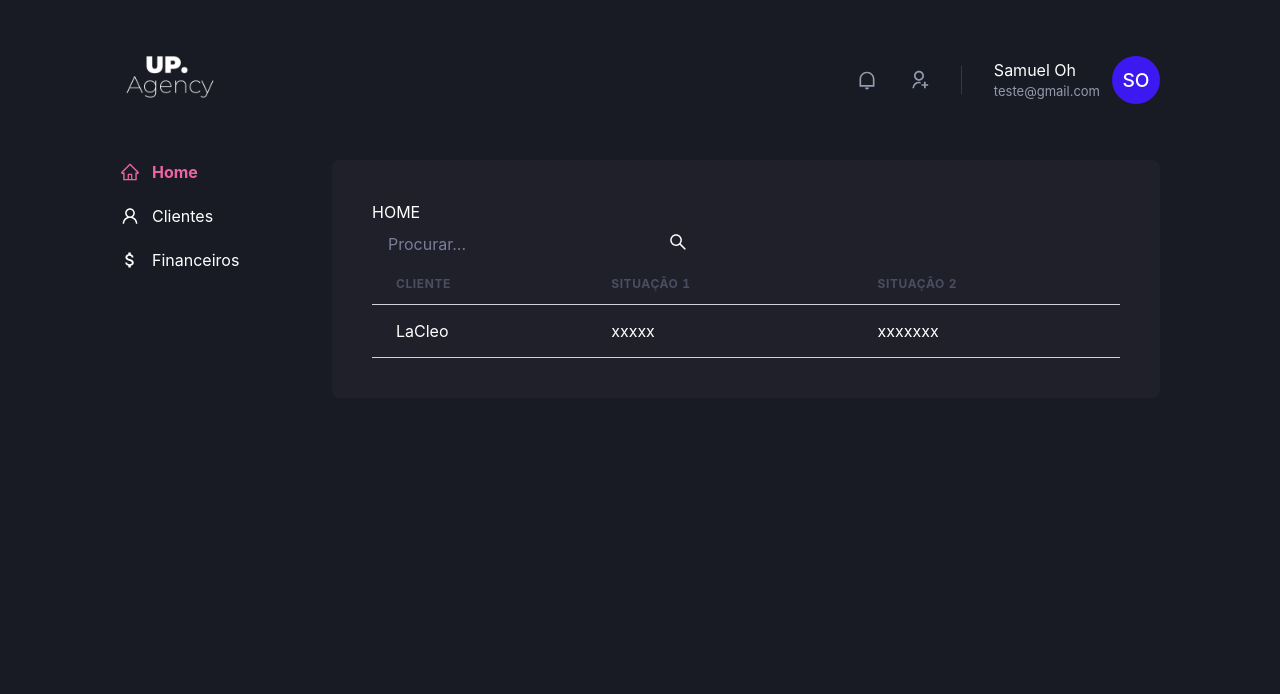
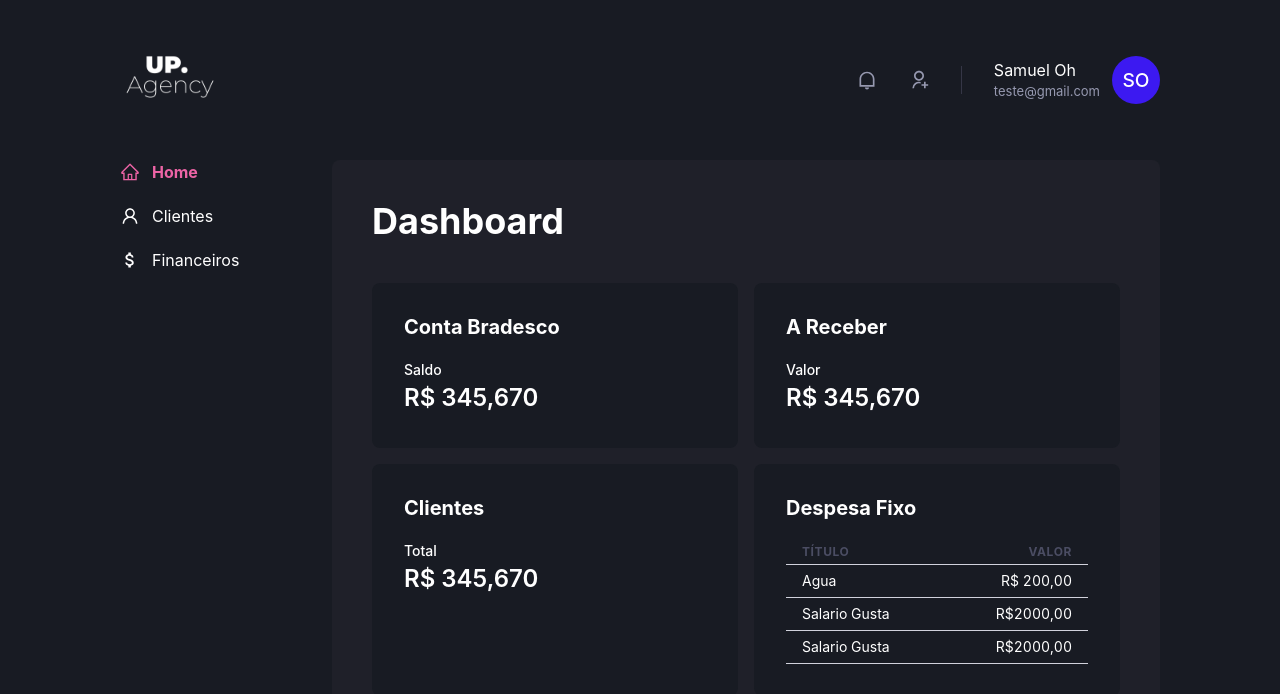
Before and after one commit to samueloh99/FinancialManager, a React (Create React App) app: page / in a window 1280 px wide. Shown: the top 694 px of the page. Built offline with nearby package versions, Linux system fonts and the light colour scheme.

Commit message:
Finished

```diff
--- a/package.json
+++ b/package.json
@@ -10,9 +10,11 @@
     "@testing-library/jest-dom": "^5.11.4",
     "@testing-library/react": "^11.1.0",
     "@testing-library/user-event": "^12.1.10",
+    "apexcharts": "^3.29.0",
     "axios": "^0.23.0",
     "framer-motion": "^4",
     "react": "^17.0.2",
+    "react-apexcharts": "^1.3.9",
     "react-dom": "^17.0.2",
     "react-hook-form": "^7.17.4",
     "react-icons": "^4.2.0",
--- a/src/components/paginas/Financeiro/TableData.js
+++ b/src/components/paginas/Financeiro/TableData.js
@@ -49,8 +49,8 @@ const TableData = ({ isLoading, error, data }) => {
 							return (
 								<Tr key={index}>
 									<Td>{item.titulo}</Td>
-									<Td>{item.tipo === "entrada" && item.valor}</Td>
-									<Td>{item.tipo === "saida" && item.valor}</Td>
+									<Td>R$ {item.tipo === "entrada" && item.valor}</Td>
+									<Td>R$ {item.tipo === "saida" && item.valor}</Td>
 									{isWideVersion && (
 										<>
 											<Td>{item.responsavel}</Td>
--- a/src/components/paginas/Home.js
+++ /dev/null
@@ -1,54 +0,0 @@
-import React from "react";
-
-import {
-	Flex,
-	Text,
-	Input,
-	Icon,
-	Table,
-	Thead,
-	Tr,
-	Th,
-	Tbody,
-	Td,
-} from "@chakra-ui/react";
-
-import { AiOutlineSearch } from "react-icons/ai";
-
-import BaseTemplate from "../../style/BaseTemplateContent";
-
-const Home = () => {
-	return (
-		<BaseTemplate>
-			<Text>HOME</Text>
-			<Flex marginLeft="auto">
-				<Input
-					variant="unstyled"
-					px="4"
-					mr="4"
-					placeholder="Procurar..."
-					_placeholder={{ color: "gray.400" }}
-				/>
-				<Icon as={AiOutlineSearch} fontSize="20" />
-			</Flex>
-			<Table m="30px 0px" variant="simple">
-				<Thead>
-					<Tr>
-						<Th>Cliente</Th>
-						<Th>Situação 1</Th>
-						<Th>Situação 2</Th>
-					</Tr>
-				</Thead>
-				<Tbody>
-					<Tr>
-						<Td>LaCleo</Td>
-						<Td>xxxxx</Td>
-						<Td>xxxxxxx</Td>
-					</Tr>
-				</Tbody>
-			</Table>
-		</BaseTemplate>
-	);
-};
-
-export default Home;
--- /dev/null
+++ b/src/components/paginas/Home/Home.js
@@ -0,0 +1,101 @@
+import React from "react";
+
+import {
+	Flex,
+	Heading,
+	Box,
+	SimpleGrid,
+	Stat,
+	StatLabel,
+	StatNumber,
+	Table,
+	Thead,
+	Tbody,
+	Tr,
+	Th,
+	Td,
+	StatGroup,
+} from "@chakra-ui/react";
+
+import BaseTemplate from "../../../style/BaseTemplateContent";
+
+const Home = () => {
+	return (
+		<BaseTemplate>
+			<Flex direction="column" w="100%">
+				<Heading>Dashboard</Heading>
+				<SimpleGrid
+					flex="1"
+					gap="4"
+					minChildWidth="320px"
+					align="flex-start"
+					mt="10">
+					<Box p="8" bg="gray.900" borderRadius={8}>
+						<Heading fontSize="20px" mb="5">
+							Conta Bradesco
+						</Heading>
+						<StatGroup>
+							<Stat>
+								<StatLabel>Saldo</StatLabel>
+								<StatNumber>R$ 345,670</StatNumber>
+							</Stat>
+						</StatGroup>
+					</Box>
+					<Box p="8" bg="gray.900" borderRadius={8}>
+						<Heading fontSize="20px" mb="5">
+							A Receber
+						</Heading>
+						<StatGroup>
+							<Stat>
+								<StatLabel>Valor</StatLabel>
+								<StatNumber>R$ 345,670</StatNumber>
+							</Stat>
+						</StatGroup>
+					</Box>
+					<Box p="8" bg="gray.900" borderRadius={8}>
+						<Heading fontSize="20px" mb="5">
+							Clientes
+						</Heading>
+						<StatGroup>
+							<Stat>
+								<StatLabel>Total</StatLabel>
+								<StatNumber>R$ 345,670</StatNumber>
+							</Stat>
+						</StatGroup>
+					</Box>
+					<Box p="8" bg="gray.900" borderRadius={8}>
+						<Heading fontSize="20px" mb="5">
+							Despesa Fixo
+						</Heading>
+						<StatGroup>
+							<Table size="sm">
+								<Thead>
+									<Tr>
+										<Th>Título</Th>
+										<Th isNumeric>Valor</Th>
+									</Tr>
+								</Thead>
+								<Tbody>
+									<Tr>
+										<Td>Agua</Td>
+										<Td isNumeric>R$ 200,00</Td>
+									</Tr>
+									<Tr>
+										<Td>Salario Gusta</Td>
+										<Td isNumeric>R$2000,00</Td>
+									</Tr>
+									<Tr>
+										<Td>Salario Gusta</Td>
+										<Td isNumeric>R$2000,00</Td>
+									</Tr>
+								</Tbody>
+							</Table>
+						</StatGroup>
+					</Box>
+				</SimpleGrid>
+			</Flex>
+		</BaseTemplate>
+	);
+};
+
+export default Home;
--- a/src/routes.js
+++ b/src/routes.js
@@ -1,7 +1,7 @@
 import { Flex } from "@chakra-ui/react";
 import { Route, BrowserRouter } from "react-router-dom";
 
-import Home from "./components/paginas/Home";
+import Home from "./components/paginas/Home/Home";
 import Header from "./components/Header";
 import Sidebar from "./components/Sidebar/index";
 import Cliente from "./components/paginas/Cliente/index";
```
Also changed, not shown: src/components/paginas/Financeiro.js (deleted, +0 -57 lines), 1 other file (tests, documents, lock files or other folders).
